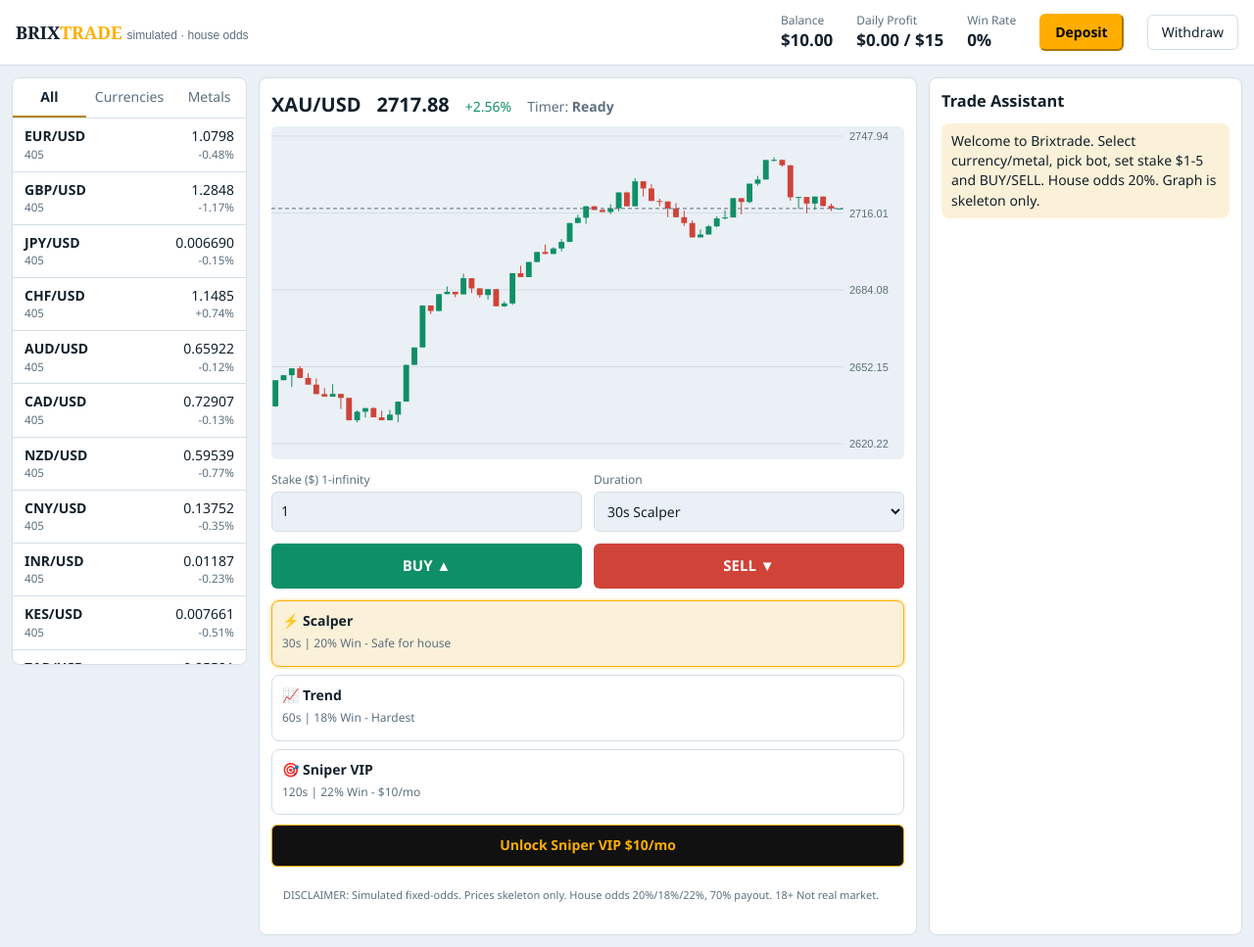
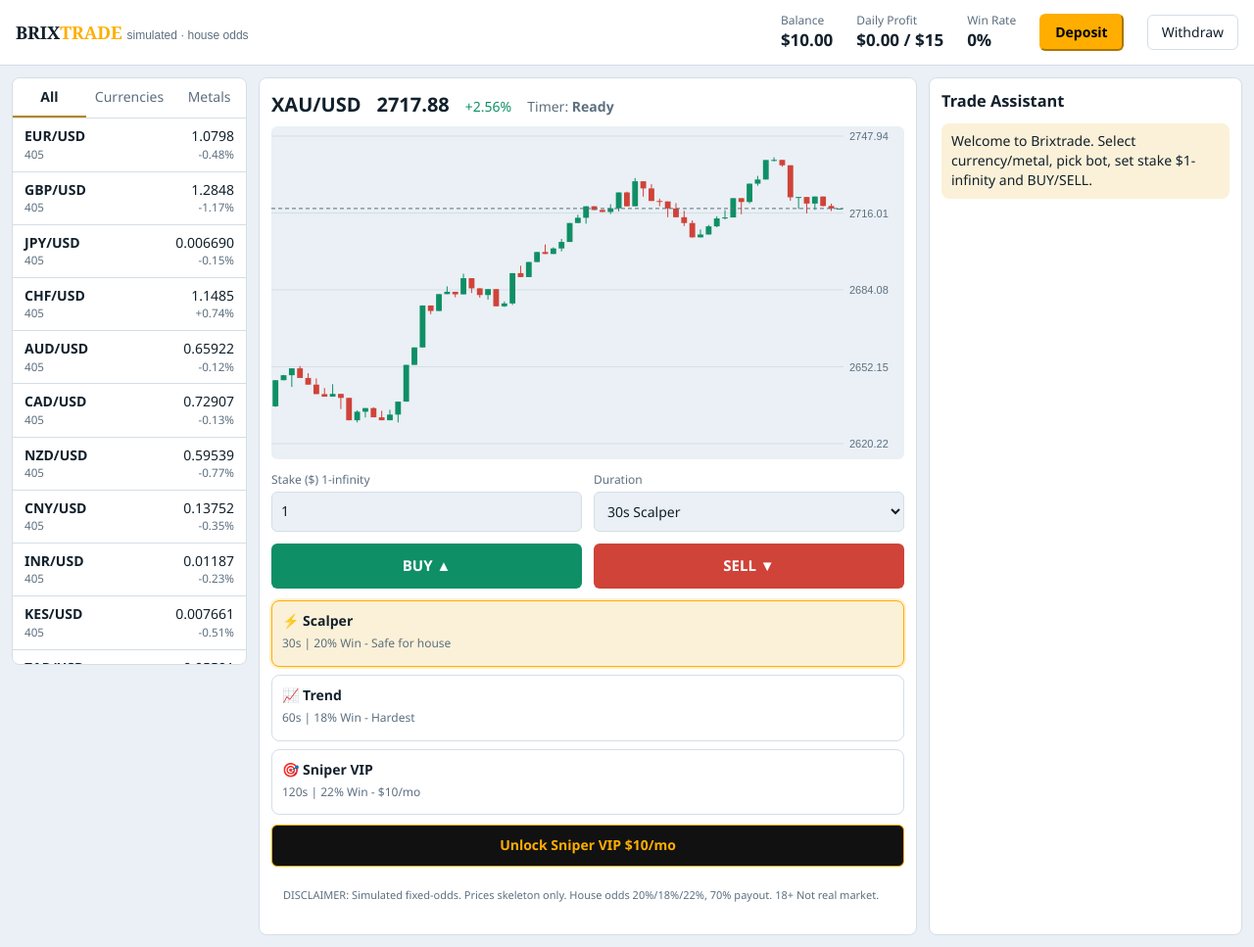
Before and after one commit to milimu-web/bixtrade, a plain HTML site: page trade.html in a window 1280 px wide. Shown: the whole page at 98% size. Drawn offline with Linux system fonts and the light colour scheme.

Commit message:
update brixtrade

```diff
--- a/trade.html
+++ b/trade.html
@@ -78,6 +78,6 @@
 setInterval(()=>{AS.forEach(a=>{step(a);if(++a.n%5==0)a.s.push({o:a.p,h:a.p,l:a.p,c:a.p})});ui_design();},1000);
 addEventListener("resize",draw);ui_design();
 function say(t){const m=document.createElement("div");m.style.cssText="padding:8px 10px;border-radius:8px;background:var(--acbg)";m.textContent=t;$("msgs").appendChild(m);}
-say("Welcome to Brixtrade. Select currency/metal, pick bot, set stake $1-5 and BUY/SELL. House odds 20%. Graph is skeleton only.");
+say("Welcome to Brixtrade. Select currency/metal, pick bot, set stake $1-infinity and BUY/SELL.");
 </script>
 </body></html>
```
